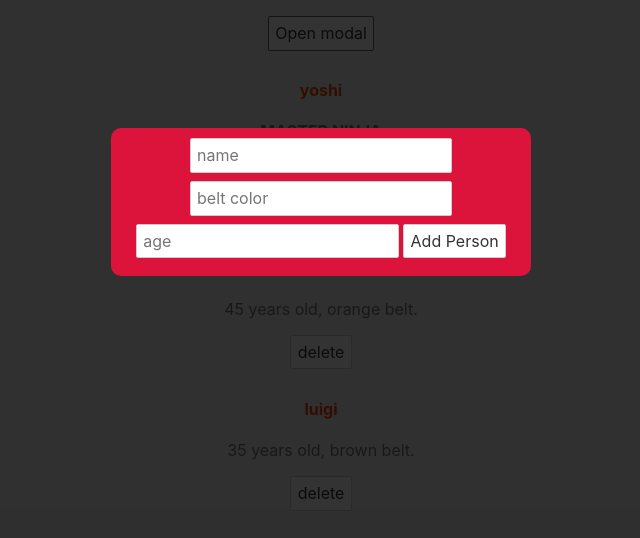
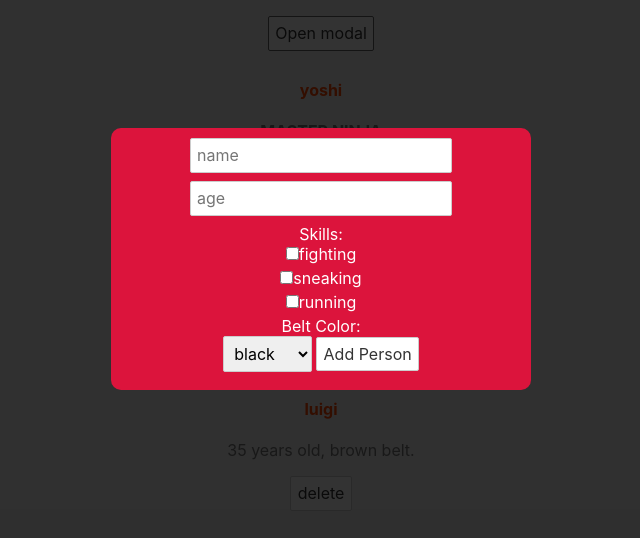
Before and after one commit to msarauer/learning-svelte, a Svelte app in the folder myproject/: page / in a window 1280 px wide. Both pictures are taken after a click on the button "Open modal". Shown: the top 538 px of the page, without its empty margins (319-959 px from the left). Built offline with nearby package versions, Linux system fonts and the light colour scheme.

Commit message:
When added, checkboxes and selects are added

```diff
--- a/myproject/src/AddPersonForm.svelte
+++ b/myproject/src/AddPersonForm.svelte
@@ -1,17 +1,37 @@
 <script>
+  import { run } from "svelte/internal";
+
   let name;
   let beltColour;
   let age;
+  // let fighting = false;
+  // let sneaking = false;
+  // let running = false;
+  let skills = [];
 
   const handleSubmit = () => {
-    console.log(name, beltColour, age);
+    console.log(name, beltColour, age, skills);
   };
 </script>
 
 <form on:submit|preventDefault={handleSubmit}>
   <input type="text" placeholder="name" bind:value={name} />
-  <input type="text" placeholder="belt color" bind:value={beltColour} />
+  <!-- <input type="text" placeholder="belt color" bind:value={beltColour} /> -->
   <input type="number" placeholder="age" bind:value={age} />
+  <label>Skills:</label>
+  <!-- <input type="checkbox" bind:checked={fighting} />fighting<br />
+  <input type="checkbox" bind:checked={sneaking} />sneaking<br />
+  <input type="checkbox" bind:checked={running} />running<br /> -->
+  <input type="checkbox" bind:group={skills} value="fighting" />fighting<br />
+  <input type="checkbox" bind:group={skills} value="sneaking" />sneaking<br />
+  <input type="checkbox" bind:group={skills} value="running" />running<br />
+  <label>Belt Color:</label>
+  <select bind:value={beltColour}>
+    <option value="black">black</option>
+    <option value="orange">orange</option>
+    <option value="brown">brown</option>
+    <option value="white">white</option>
+  </select>
   <button>Add Person</button>
 </form>
 
```
